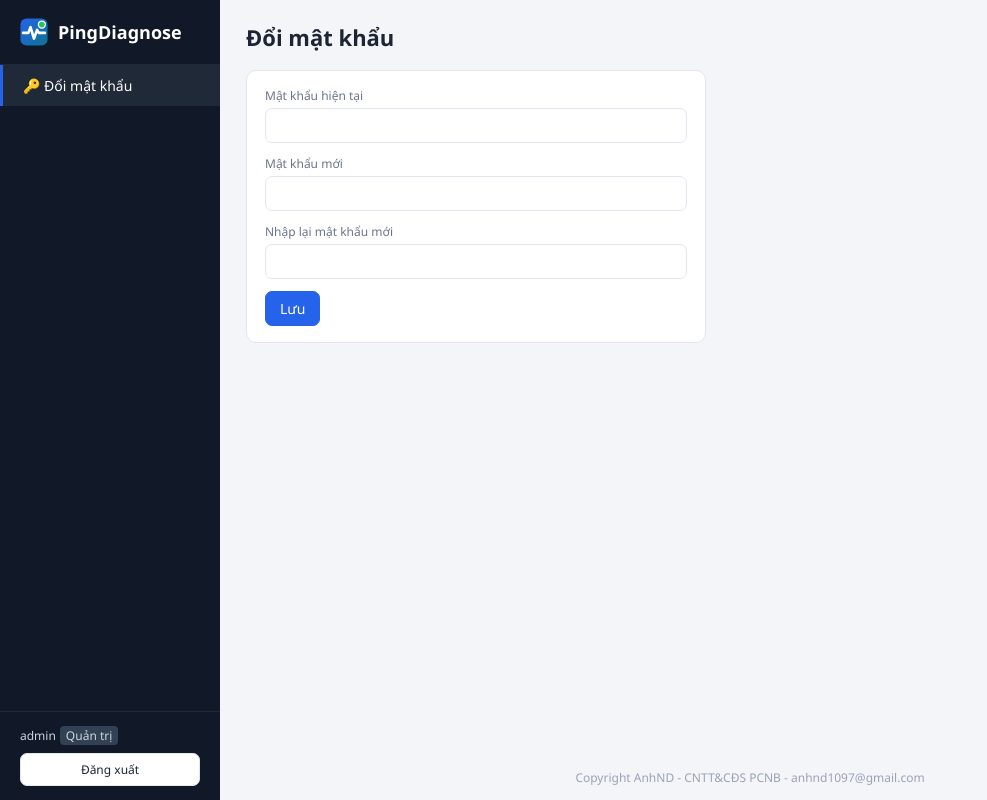
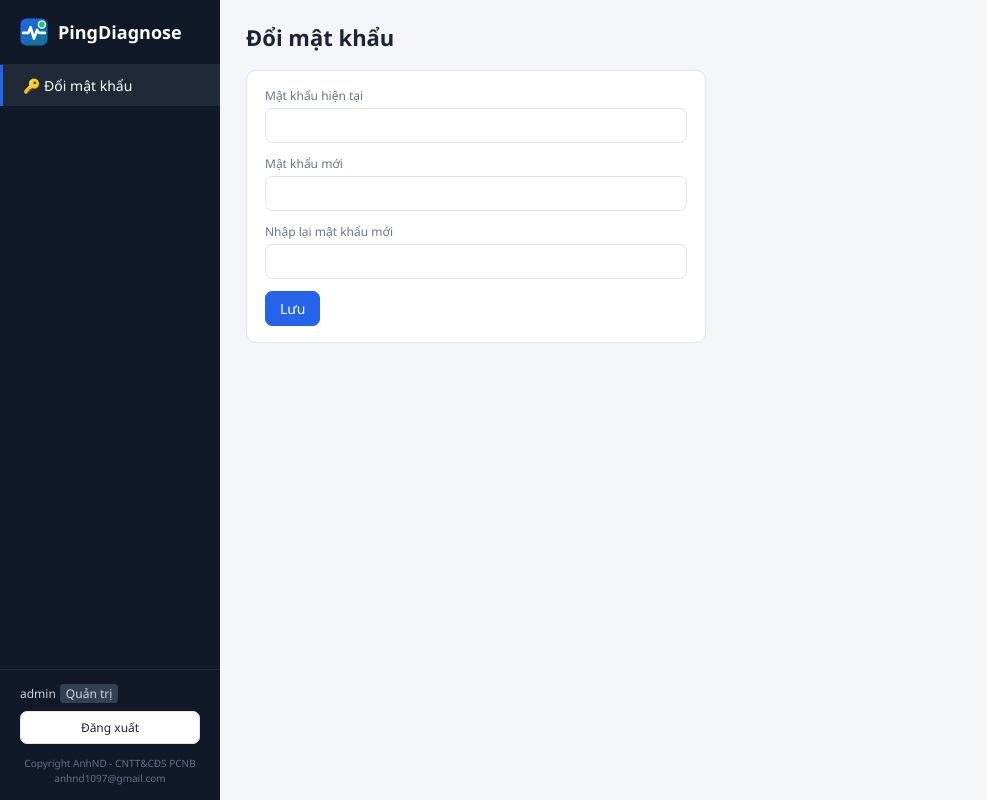
Before and after one commit to virutkod97/PingDiagnose, a Flask app: page /account in a window 1280 px wide. Shown: the whole page, without its empty margins (0-987 px from the left). Run offline with Flask 3, Linux system fonts and the light colour scheme; the visitor is signed in with stand-in values (Sample User, id 1).

Commit message:
Dời dòng bản quyền xuống dưới nút Đăng xuất, căn giữa 2 dòng
Giữ nguyên kích thước menu. Phiên bản 1.3.3.

Co-Authored-By: Claude Opus 5.5 <noreply@anthropic.com>
Claude-Session: https://claude.ai/code/session_01PSK6RkERHmBJqd5852qbXB

```diff
--- a/pingdiagnose/config.py
+++ b/pingdiagnose/config.py
@@ -4,7 +4,7 @@ import secrets
 import sys
 
 APP_NAME = "PingDiagnose"
-VERSION = "1.3.2"
+VERSION = "1.3.3"
 FROZEN = getattr(sys, "frozen", False)
 
 DEFAULT_CONFIG = {
--- a/pingdiagnose/static/style.css
+++ b/pingdiagnose/static/style.css
@@ -18,10 +18,11 @@ a { color: var(--primary); text-decoration: none; }
 .side-foot { margin-top: auto; padding: 14px 20px; border-top: 1px solid #1f2937; font-size: 12px; }
 .side-foot .role { display: inline-block; padding: 1px 6px; border-radius: 4px; background: #334155; margin-left: 4px; }
 .side-foot button { margin-top: 8px; width: 100%; }
-.copyright { margin-top: auto; padding-top: 24px; text-align: center; font-size: 12px; color: #9aa3b5; }
-.copyright a { color: inherit; }
+.side-copy { margin-top: 12px; text-align: center; font-size: 10px; line-height: 1.5; color: #64748b; }
+.side-copy a, .copyright a { color: inherit; }
+.copyright { text-align: center; font-size: 12px; }
 .login-copy { position: absolute; bottom: 16px; left: 0; right: 0; color: rgba(255,255,255,.45); }
-.main { flex: 1; padding: 22px 26px 14px; min-width: 0; display: flex; flex-direction: column; }
+.main { flex: 1; padding: 22px 26px; min-width: 0; }
 h1 { font-size: 22px; margin: 0 0 18px; }
 .dash-title { text-align: center; }
 .dash-title.custom { color: #dc2626; }
--- a/pingdiagnose/templates/base.html
+++ b/pingdiagnose/templates/base.html
@@ -28,11 +28,11 @@
     <div class="side-foot">
       <div>{{ user.username }}<span class="role">{{ 'Quản trị' if user.role == 'admin' else 'Chỉ xem' }}</span></div>
       <form method="post" action="/logout"><input type="hidden" name="csrf_token" value="{{ csrf_token }}"><button type="submit">Đăng xuất</button></form>
+      <div class="side-copy">Copyright AnhND - CNTT&amp;CĐS PCNB<br><a href="mailto:anhnd1097@gmail.com">anhnd1097@gmail.com</a></div>
     </div>
   </aside>
   <main class="main">
     {% block content %}{% endblock %}
-    <footer class="copyright">Copyright AnhND - CNTT&amp;CĐS PCNB - <a href="mailto:anhnd1097@gmail.com">anhnd1097@gmail.com</a></footer>
   </main>
 </div>
 <div id="toasts"></div>
```
